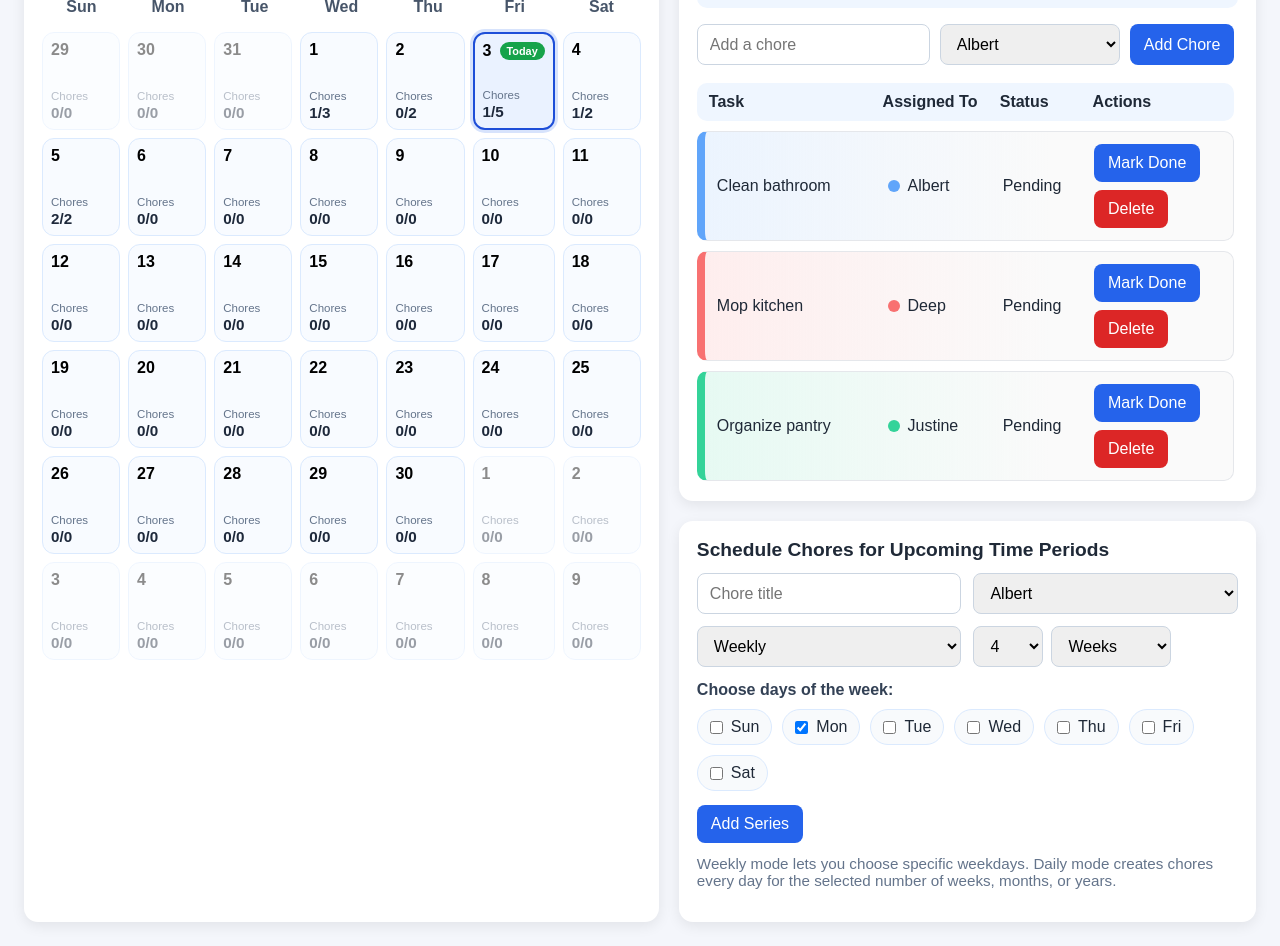
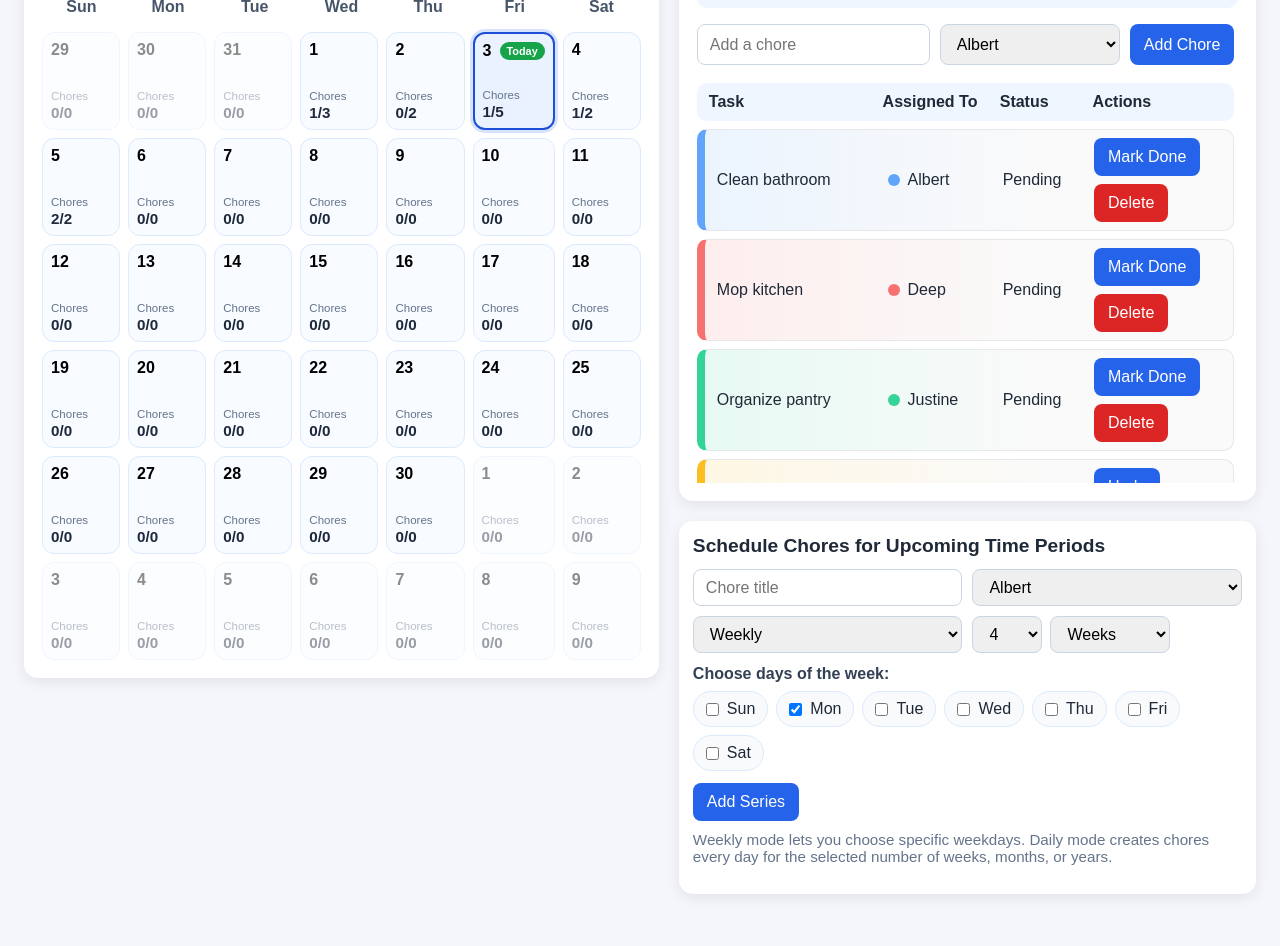
Before and after one commit to WencesJacobLorenzo/CECS-448-Project-2--Chore-Scheduler-Prototype, a React (Vite) app: page / in a window 1280 px wide. Shown: the part 500-1446 px from the top of the page. After the commit the page ends 1418 px from the top, so only its background shows below. Built offline with nearby package versions, Linux system fonts and the light colour scheme.

Commit message:
fillout read me and changed box heights

```diff
--- a/src/styles/choreScheduler.css
+++ b/src/styles/choreScheduler.css
@@ -114,11 +114,16 @@ select {
   display: grid;
   grid-template-columns: 1.1fr 1fr;
   gap: 20px;
+  align-items: start;
 }
 
-.calendar-panel,
+.calendar-panel {
+  align-self: start;
+  height: fit-content;
+}
+
 .details-panel {
-  min-height: 640px;
+  min-height: 450px;
 }
 
 .calendar-header {
@@ -133,17 +138,20 @@ select {
   font-size: 1.25rem;
 }
 
-.calendar-weekdays,
+.calendar-weekdays {
+  display: grid;
+  grid-template-columns: repeat(7, 1fr);
+  gap: 8px;
+  margin-bottom: 8px;
+  font-weight: bold;
+  color: #475569;
+}
+
 .calendar-grid {
   display: grid;
   grid-template-columns: repeat(7, 1fr);
   gap: 8px;
-}
-
-.calendar-weekdays {
-  margin-bottom: 8px;
-  font-weight: bold;
-  color: #475569;
+  overflow: visible;
 }
 
 .calendar-weekdays div {
@@ -244,7 +252,11 @@ select {
 .chore-chart {
   display: flex;
   flex-direction: column;
-  gap: 10px;
+  gap: 8px;
+
+  max-height: 400px;   /* controls scroll area size */
+  overflow-y: auto;
+  padding-right: 4px;  /* prevents scrollbar overlap */
 }
 
 .chart-header,
@@ -266,7 +278,7 @@ select {
 }
 
 .chart-row {
-  padding: 12px;
+  padding: 8px 12px;
   border: 1px solid #e5e7eb;
   border-left-width: 8px;
   border-radius: 10px;
@@ -412,30 +424,31 @@ select {
 
 .bulk-card {
   margin-top: 20px;
+  padding: 14px;
 }
 
 .bulk-form-grid {
   display: grid;
   grid-template-columns: repeat(2, minmax(180px, 1fr));
-  gap: 12px;
-  margin-bottom: 14px;
+  gap: 10px;
+  margin-bottom: 12px;
 }
 
 .bulk-form-grid input,
 .bulk-form-grid select {
-  padding: 10px 12px;
+  padding: 8px 12px;
   border-radius: 8px;
   font: inherit;
   border: 1px solid #cbd5e1;
 }
 
 .weekday-picker {
-  margin-bottom: 14px;
+  margin-bottom: 12px;
 }
 
 .weekday-picker-label {
   display: block;
-  margin-bottom: 10px;
+  margin-bottom: 8px;
   font-weight: 600;
   color: #334155;
 }
@@ -443,7 +456,7 @@ select {
 .weekday-options {
   display: flex;
   flex-wrap: wrap;
-  gap: 10px;
+  gap: 8px;
 }
 
 .weekday-chip {
@@ -475,7 +488,7 @@ select {
 }
 
 .bulk-helper-text {
-  margin-top: 12px;
+  margin-top: 10px;
   color: #64748b;
   font-size: 0.95rem;
 }
@@ -501,16 +514,6 @@ select {
   min-width: unset;
 }
 
-.chore-chart {
-  display: flex;
-  flex-direction: column;
-  gap: 10px;
-
-  max-height: 400px;   /* controls scroll area size */
-  overflow-y: auto;
-  padding-right: 4px;  /* prevents scrollbar overlap */
-}
-
 .chore-chart::-webkit-scrollbar {
   width: 8px;
 }
```
Also changed, not shown: 2 other files (tests, documents, lock files or other folders).
